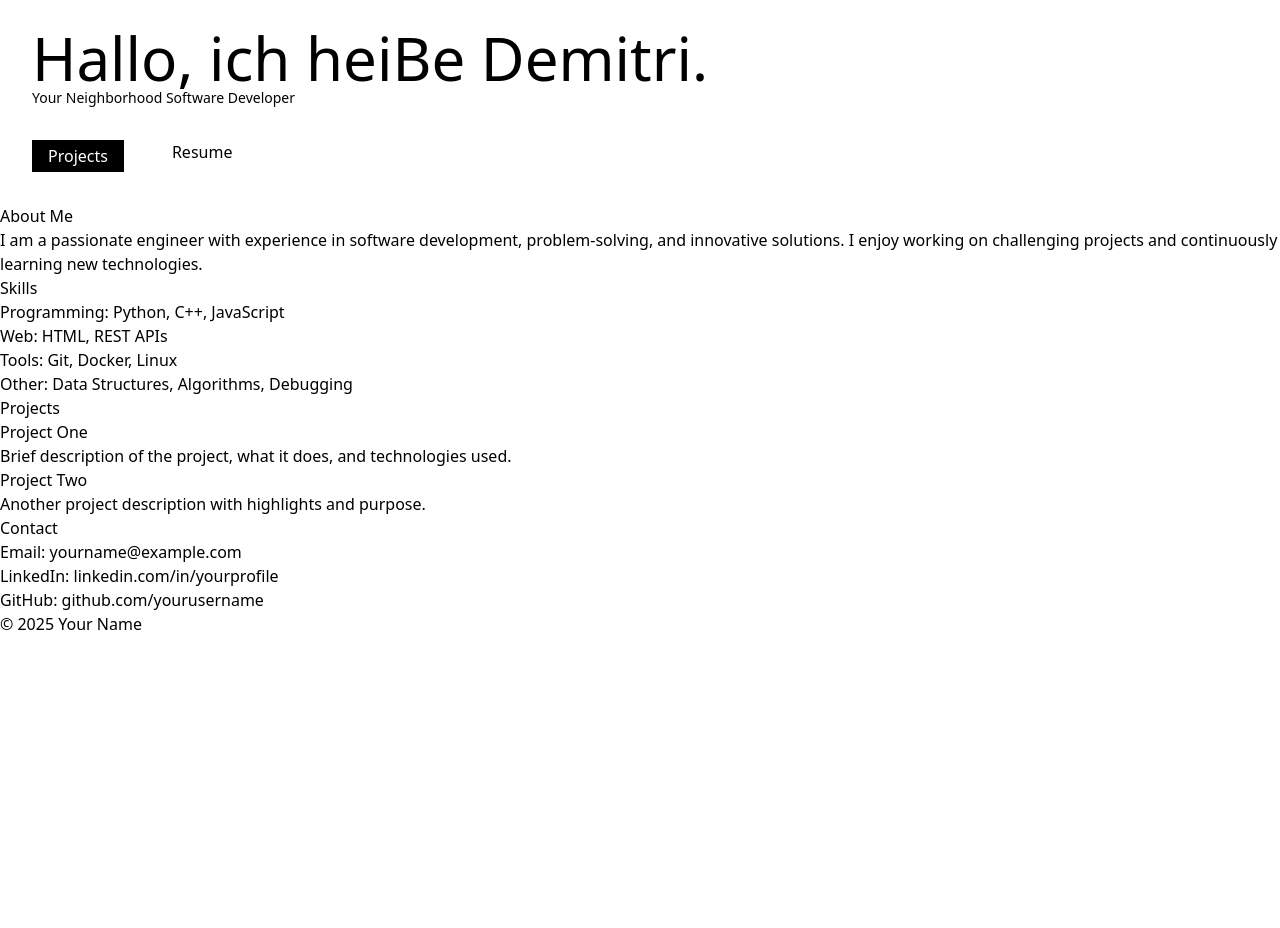
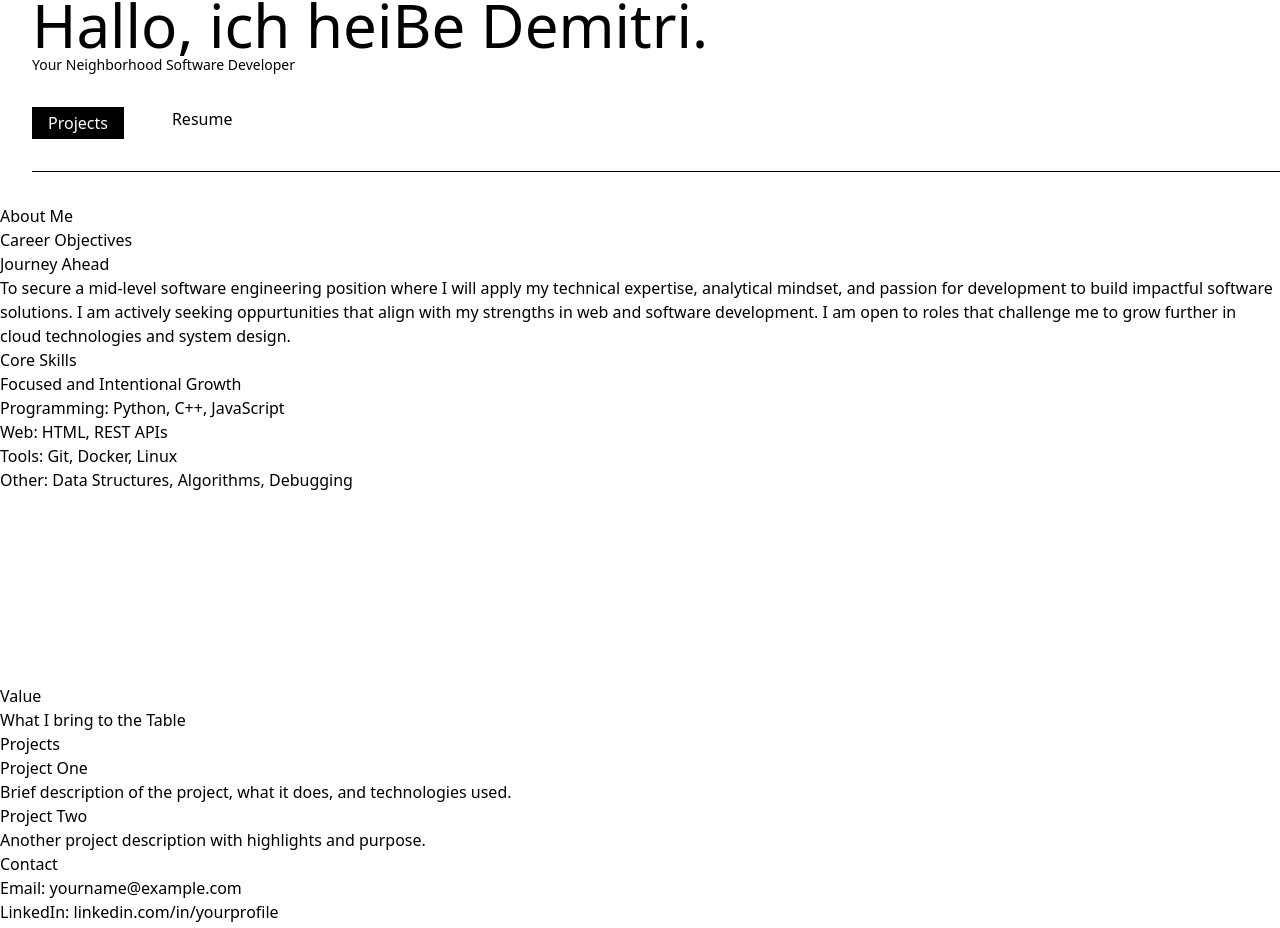
Before and after one commit to CEODemitri/engineer_port, a SvelteKit app: page / in a window 1280 px wide. Shown: the part 484-1412 px from the top of the page. Before the commit the page ends 1120 px from the top, so only its background shows below. Built offline with nearby package versions, Linux system fonts and the light colour scheme.

Commit message:
refactor:  site structure add for homepage

```diff
--- a/src/routes/+page.svelte
+++ b/src/routes/+page.svelte
@@ -8,6 +8,27 @@
 			'Welcome to my portfolio website where I showcase my projects, skills, and experiences as an engineer.',
 		keywords: 'engineer, portfolio, projects, skills, experience, coding, development'
 	};
+
+	const meOneMeta = {
+		sectionTitle: 'Career Objectives',
+		subtitle: 'Journey Ahead',
+		description: 'To secure a mid-level software engineering position where I will apply my technical expertise, analytical mindset, and passion for development to build impactful software solutions. I am actively seeking oppurtunities that align with my strengths in web and software development. I am open to roles that challenge me to grow further in cloud technologies and system design.',
+		keywords: ''
+	}
+
+	const meTwoMeta = {
+		sectionTitle: 'Core Skills',
+		subtitle: 'Focused and Intentional Growth',
+		description: '',
+		keywords: ''
+	}
+
+	const valueMeta = {
+		sectionTitle: 'Value',
+		subtitle: 'What I bring to the Table',
+		description: '',
+		keywords: ''
+	}
 </script>
 
 <!-- hero section-->
@@ -21,28 +42,34 @@
 		<a href="#" class="bg-black text-white p-1 px-4 b">Projects</a>
 		<a href="#">Resume</a>
 	</div>
+
+	<hr>
 </section>
 
 <!-- Test -->
 <!--<SectionTitle {...homeMeta} /> -->
+
+<!-- about me section -->
 <div>
-	<section id="about">
+	<section id="about" class="h-[60vh]">
 		<h2>About Me</h2>
-		<p>
-			I am a passionate engineer with experience in software development, problem-solving, and
-			innovative solutions. I enjoy working on challenging projects and continuously learning new
-			technologies.
-		</p>
+		<div>
+			<SectionTitle {...meOneMeta} />
+		</div>
+
+		<div>
+			<SectionTitle {...meTwoMeta}/>
+			<ul>
+				<li>Programming: Python, C++, JavaScript</li>
+				<li>Web: HTML, REST APIs</li>
+				<li>Tools: Git, Docker, Linux</li>
+				<li>Other: Data Structures, Algorithms, Debugging</li>
+			</ul>
+		</div>
 	</section>
 
-	<section id="skills">
-		<h2>Skills</h2>
-		<ul>
-			<li>Programming: Python, C++, JavaScript</li>
-			<li>Web: HTML, REST APIs</li>
-			<li>Tools: Git, Docker, Linux</li>
-			<li>Other: Data Structures, Algorithms, Debugging</li>
-		</ul>
+	<section id="benefit">
+		<SectionTitle {...valueMeta}/>
 	</section>
 </div>
 
```
